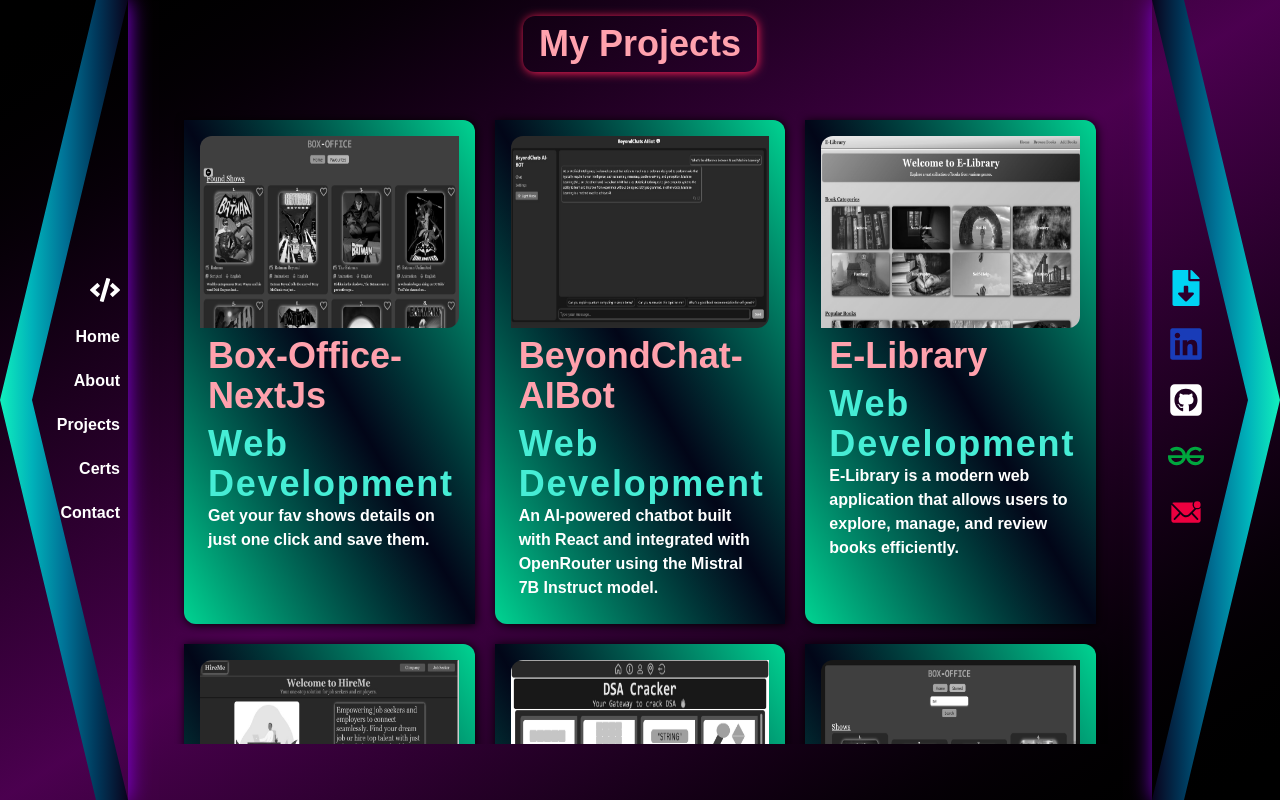
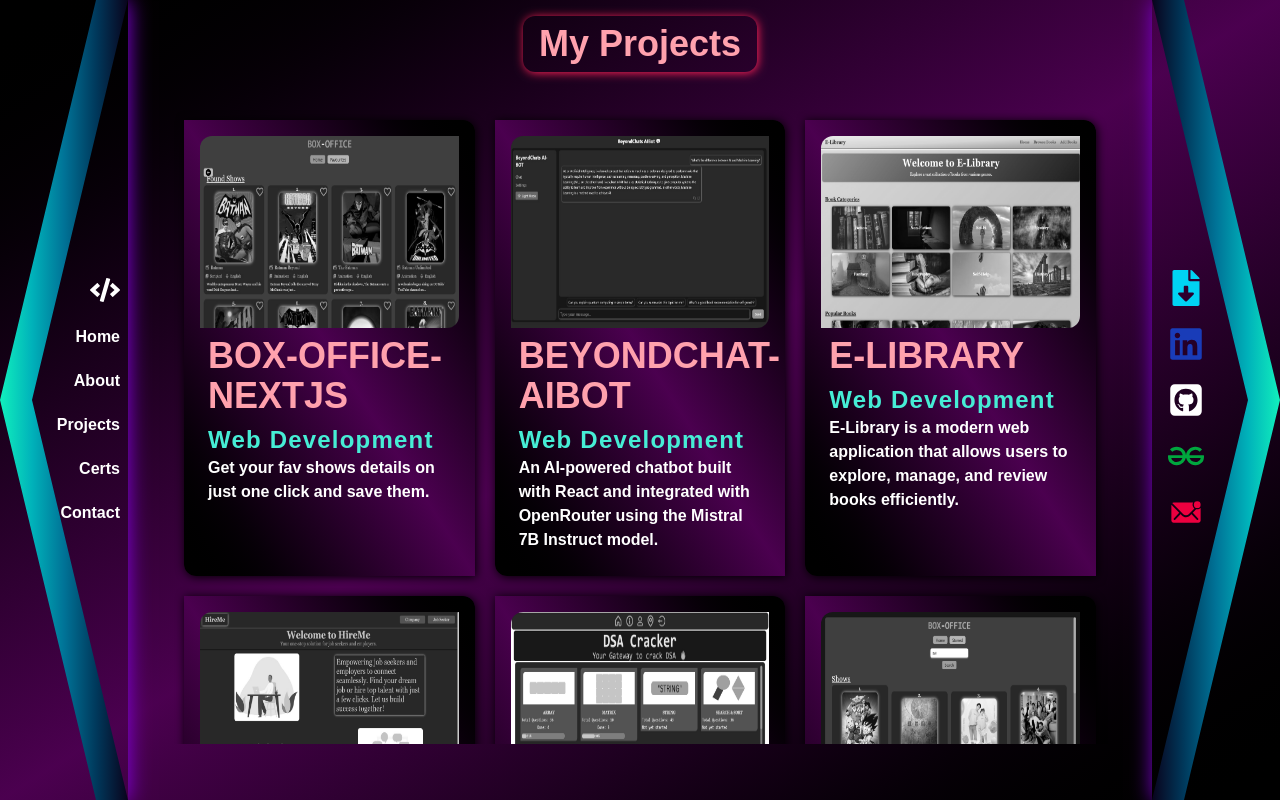
Before and after one commit to Ayush-3012/portfolio-3.O, a Next.js app: page /projects in a window 1280 px wide. Built offline with nearby package versions, Linux system fonts and the light colour scheme; a web font is replaced by a local one.

Commit message:
final old project page

```diff
--- a/src/app/projects/page.js
+++ b/src/app/projects/page.js
@@ -28,7 +28,7 @@ const Projects = () => {
           ) => (
             <div
               key={index}
-              className="relative bg-gradient-to-tr from-emerald-400 via-slate-950 to-emerald-400 flex group flex-col rounded-se-xl rounded-es-xl p-4 transition-all shadow-[1px_1px_10px] hover:shadow-rose-500 hover:-translate-y-2 hover:rounded-se-none hover:rounded-es-none hover:rounded-ee-xl hover:rounded-ss-xl"
+              className="relative bg-gradient-to-tr from-black via-fuchsia-950 to-black flex group flex-col rounded-se-xl rounded-es-xl p-4 transition-all shadow-[1px_1px_10px] hover:shadow-rose-500 hover:-translate-y-2 hover:rounded-se-none hover:rounded-es-none hover:rounded-ee-xl hover:rounded-ss-xl"
             >
               <div className="max-w-full max-h-full w-96 h-48 transition-all grayscale group-hover:grayscale-0 group-hover:opacity-50 group-hover:scale-105 duration-150">
                 <Image
@@ -65,10 +65,10 @@ const Projects = () => {
               </div>
 
               <div className="p-2">
-                <h3 className=" text-4xl mb-2 transition-all  font-extrabold text-rose-300 group-hover:text-red-400 group-hover:underline group-hover:scale-105">
+                <h3 className=" text-4xl mb-2 uppercase transition-all  font-extrabold text-rose-300 group-hover:text-red-400 group-hover:underline group-hover:scale-105">
                   {title}
                 </h3>
-                <span className="text-4xl text-teal-300 font-bold tracking-wider">
+                <span className="text-2xl text-teal-300 font-bold tracking-wider">
                   {type}
                 </span>
                 <p className="text-white font-extrabold">{description}</p>
```
